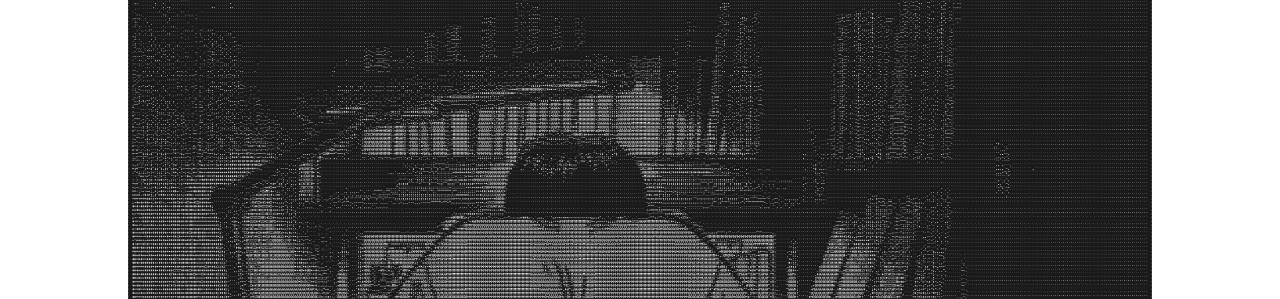
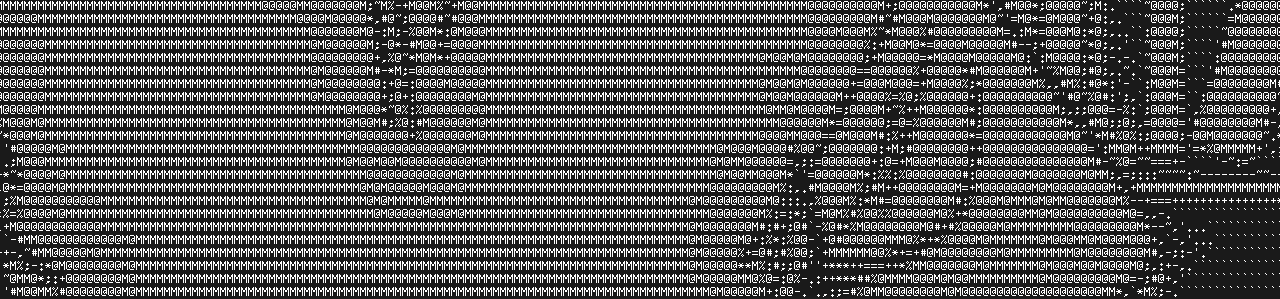
Before and after one commit to DrNoodle5/DrNoodle5.github.io, a plain HTML site: page index.html in a window 1280 px wide. Shown: the top 299 px of the page. Drawn offline with Linux system fonts and the light colour scheme.

Commit message:
Update index.html

```diff
--- a/index.html
+++ b/index.html
@@ -17,7 +17,7 @@
         }
         body {
             background-image: url('ascii_image.png');
-            background-size: 80%;
+            background-size: auto;
             background-position: center;
             background-repeat: no-repeat;
         }
```
